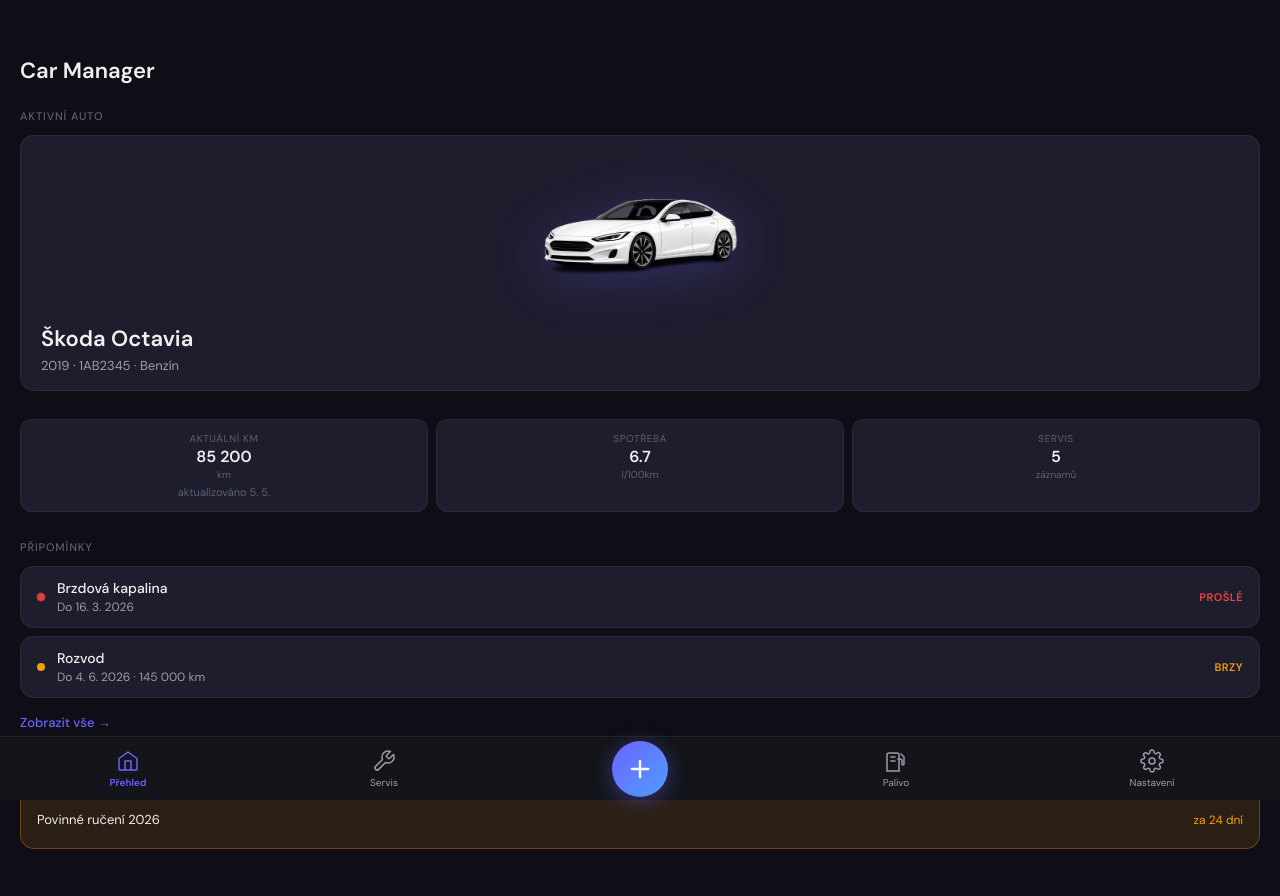
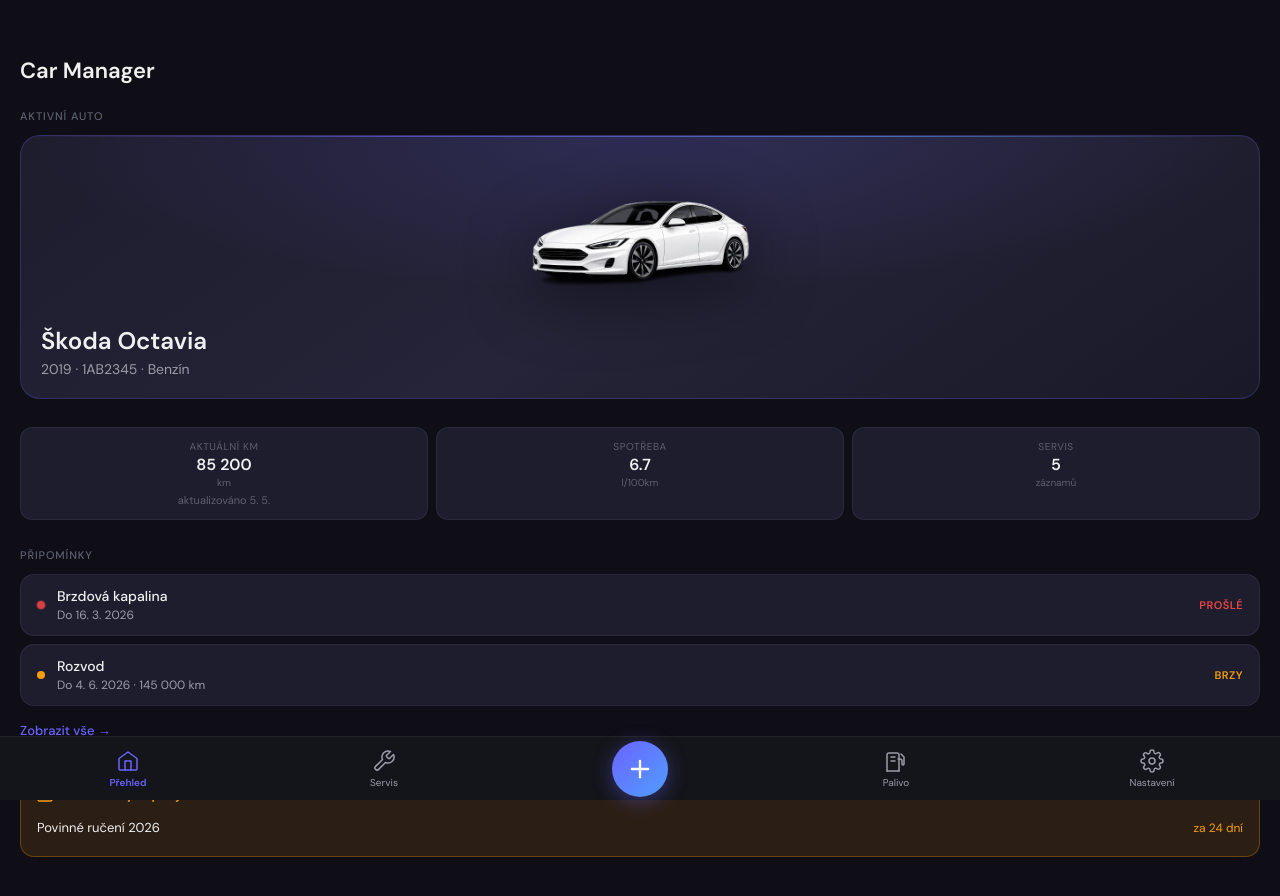
Before and after one commit to Luky947/car-manager, a React (Vite) app: page / in a window 1280 px wide. Shown: the top 896 px of the page. Built offline with nearby package versions, Linux system fonts and the light colour scheme.

Commit message:
feat: premium car card design on dashboard

```diff
--- a/src/pages/Dashboard.tsx
+++ b/src/pages/Dashboard.tsx
@@ -133,25 +133,53 @@
           {/* Active car */}
           <div style={{ marginBottom: 28 }}>
             <p style={sectionLabel}>Aktivní auto</p>
-            <div style={{ background: '#1e1d2e', borderRadius: 14, border: '0.5px solid rgba(255,255,255,0.06)', padding: '20px 20px 16px' }}>
+            <div style={{
+              background: 'linear-gradient(145deg, #1e1d2e 0%, #252438 50%, #1a1928 100%)',
+              borderRadius: 20,
+              border: '1px solid rgba(108,99,255,0.25)',
+              overflow: 'hidden',
+              position: 'relative',
+              padding: '0 0 20px 0',
+            }}>
+              {/* Accent line */}
+              <div style={{
+                height: 1,
+                background: 'linear-gradient(90deg, transparent 0%, rgba(108,99,255,0.6) 30%, rgba(79,158,255,0.6) 70%, transparent 100%)',
+                width: '100%',
+              }} />
+              {/* Radial gradient overlay */}
+              <div style={{
+                position: 'absolute',
+                top: 0,
+                left: 0,
+                width: '100%',
+                height: '60%',
+                background: 'radial-gradient(ellipse at 50% 0%, rgba(108,99,255,0.15) 0%, transparent 70%)',
+                pointerEvents: 'none',
+              }} />
+              {/* Car image */}
               <img
                 src="/car-placeholder.png"
                 alt="Auto"
                 style={{
                   width: '100%',
-                  maxWidth: '300px',
-                  height: '160px',
+                  maxWidth: 320,
+                  height: 180,
                   objectFit: 'contain',
                   display: 'block',
-                  margin: '0 auto 8px auto',
-                  filter: 'drop-shadow(0 8px 24px rgba(108,99,255,0.25))',
+                  margin: '16px auto -8px auto',
+                  filter: 'drop-shadow(0 12px 32px rgba(0,0,0,0.5))',
+                  position: 'relative',
                 }}
               />
-              <div style={{ fontSize: 22, fontWeight: 600, color: '#f0f0f0', marginBottom: 4 }}>
-                {activeCar.brand} {activeCar.model}
-              </div>
-              <div style={{ fontSize: 13, color: '#9a9da8' }}>
-                {activeCar.year} · {activeCar.licensePlate} · {fuelTypeLabel[activeCar.fuelType]}
+              {/* Car info */}
+              <div style={{ padding: '0 20px' }}>
+                <div style={{ fontSize: 24, fontWeight: 600, color: '#f0f0f0', marginBottom: 4 }}>
+                  {activeCar.brand} {activeCar.model}
+                </div>
+                <div style={{ fontSize: 14, color: 'var(--text2)' }}>
+                  {activeCar.year} · {activeCar.licensePlate} · {fuelTypeLabel[activeCar.fuelType]}
+                </div>
               </div>
             </div>
           </div>
```
